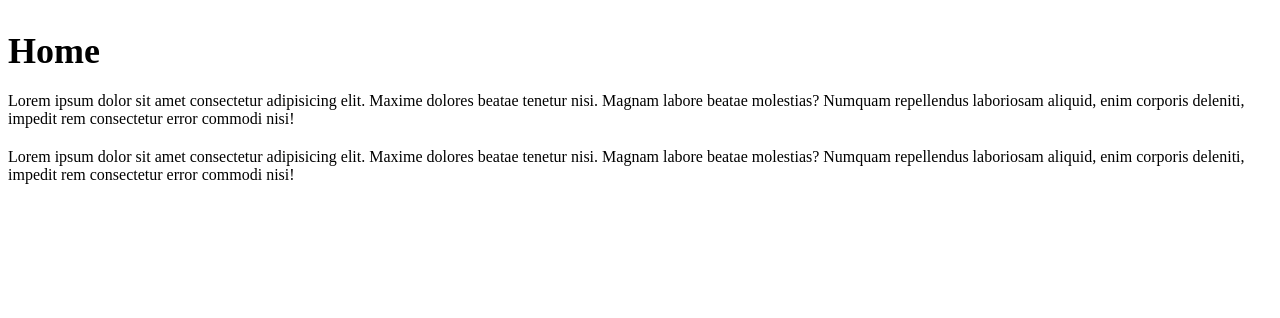
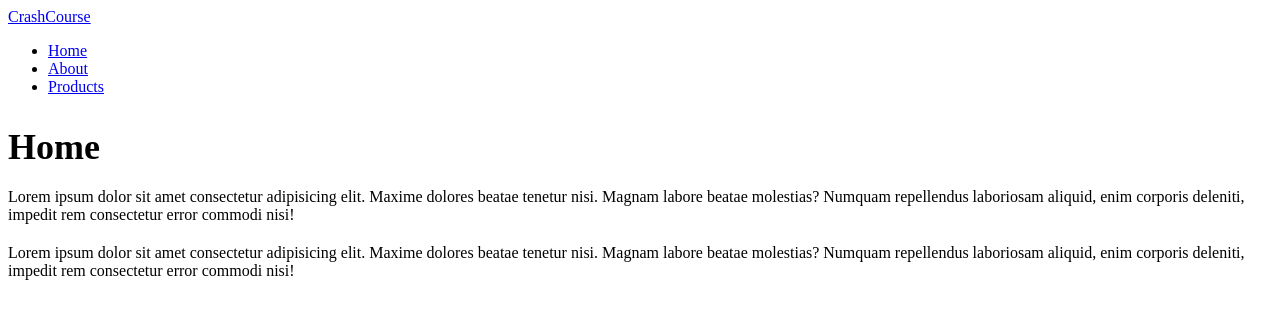
Before and after one commit to eriksLapins/Nuxt3-crashcourse, a Nuxt app: page / in a window 1280 px wide. Shown: the top 318 px of the page. Built offline with nearby package versions, Linux system fonts and the light colour scheme.

Commit message:
nuxtlink

```diff
--- a/pages/about.vue
+++ b/pages/about.vue
@@ -1,9 +1,19 @@
 <template>
     <div>
+        <header>
+            <nav>
+                <NuxtLink to="/">CrashCourse</NuxtLink>
+                <ul>
+                    <li><NuxtLink to="/">Home</NuxtLink></li>
+                    <li><NuxtLink to="/about">About</NuxtLink></li>
+                    <li><NuxtLink to="/products">Products</NuxtLink></li>
+                </ul>
+            </nav>
+        </header>
         <h2>About</h2>
         <p>Lorem ipsum dolor sit amet consectetur adipisicing elit. Maxime dolores beatae tenetur nisi. Magnam labore beatae molestias? Numquam repellendus laboriosam aliquid, enim corporis deleniti, impedit rem consectetur error commodi nisi!</p>
         <p>Lorem ipsum dolor sit amet consectetur adipisicing elit. Maxime dolores beatae tenetur nisi. Magnam labore beatae molestias? Numquam repellendus laboriosam aliquid, enim corporis deleniti, impedit rem consectetur error commodi nisi!</p>
-</div>
+    </div>
 </template>
 
 <script setup>
--- a/pages/index.vue
+++ b/pages/index.vue
@@ -1,5 +1,15 @@
 <template>
     <div>
+        <header>
+            <nav>
+                <NuxtLink to="/">CrashCourse</NuxtLink>
+                <ul>
+                    <li><NuxtLink to="/">Home</NuxtLink></li>
+                    <li><NuxtLink to="/about">About</NuxtLink></li>
+                    <li><NuxtLink to="/products">Products</NuxtLink></li>
+                </ul>
+            </nav>
+        </header>
         <h2>Home</h2>
         <p>Lorem ipsum dolor sit amet consectetur adipisicing elit. Maxime dolores beatae tenetur nisi. Magnam labore beatae molestias? Numquam repellendus laboriosam aliquid, enim corporis deleniti, impedit rem consectetur error commodi nisi!</p>
         <p>Lorem ipsum dolor sit amet consectetur adipisicing elit. Maxime dolores beatae tenetur nisi. Magnam labore beatae molestias? Numquam repellendus laboriosam aliquid, enim corporis deleniti, impedit rem consectetur error commodi nisi!</p>
```
